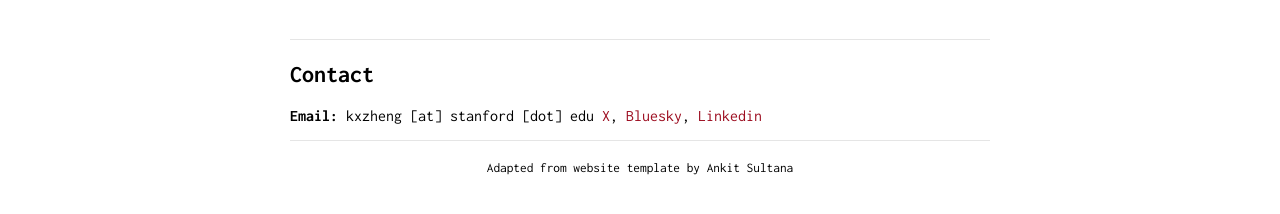
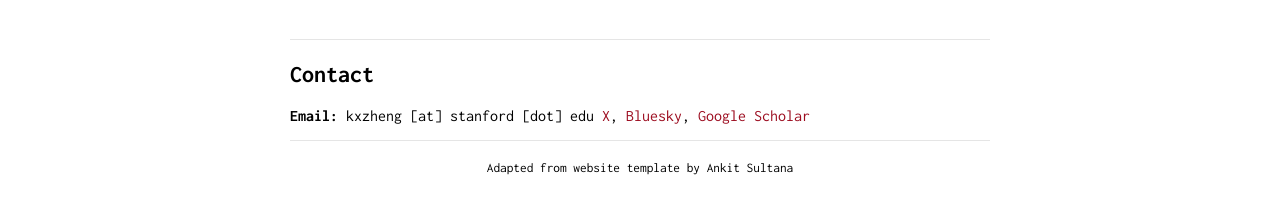
Before and after one commit to kristinezheng/kristinezheng.github.io, a Jekyll site: the page built from index.md, in a window 1280 px wide. Shown: the part 373-587 px from the top of the page. Built offline with Jekyll 4.4.1, drawn with Linux system fonts in a browser that asks for light colours.

Commit message:
g scholar

```diff
--- a/index.md
+++ b/index.md
@@ -24,7 +24,7 @@ is_contact: true
 ## Contact
 
 **Email:** kxzheng [at] stanford [dot] edu
-[X](https://x.com/kristinexzheng), [Bluesky](https://bsky.app/profile/kristinezheng.bsky.social), [Linkedin](https://www.linkedin.com/in/kristine-zheng)
+[X](https://x.com/kristinexzheng), [Bluesky](https://bsky.app/profile/kristinezheng.bsky.social), [Google Scholar](https://scholar.google.com/citations?user=QzfvdvYAAAAJ&hl=en)
 
 <!-- <p class="contact-field">
     <img src="img/icon_scholar.png" class="contact-img" alt="photo" style="width: 25px">
```
